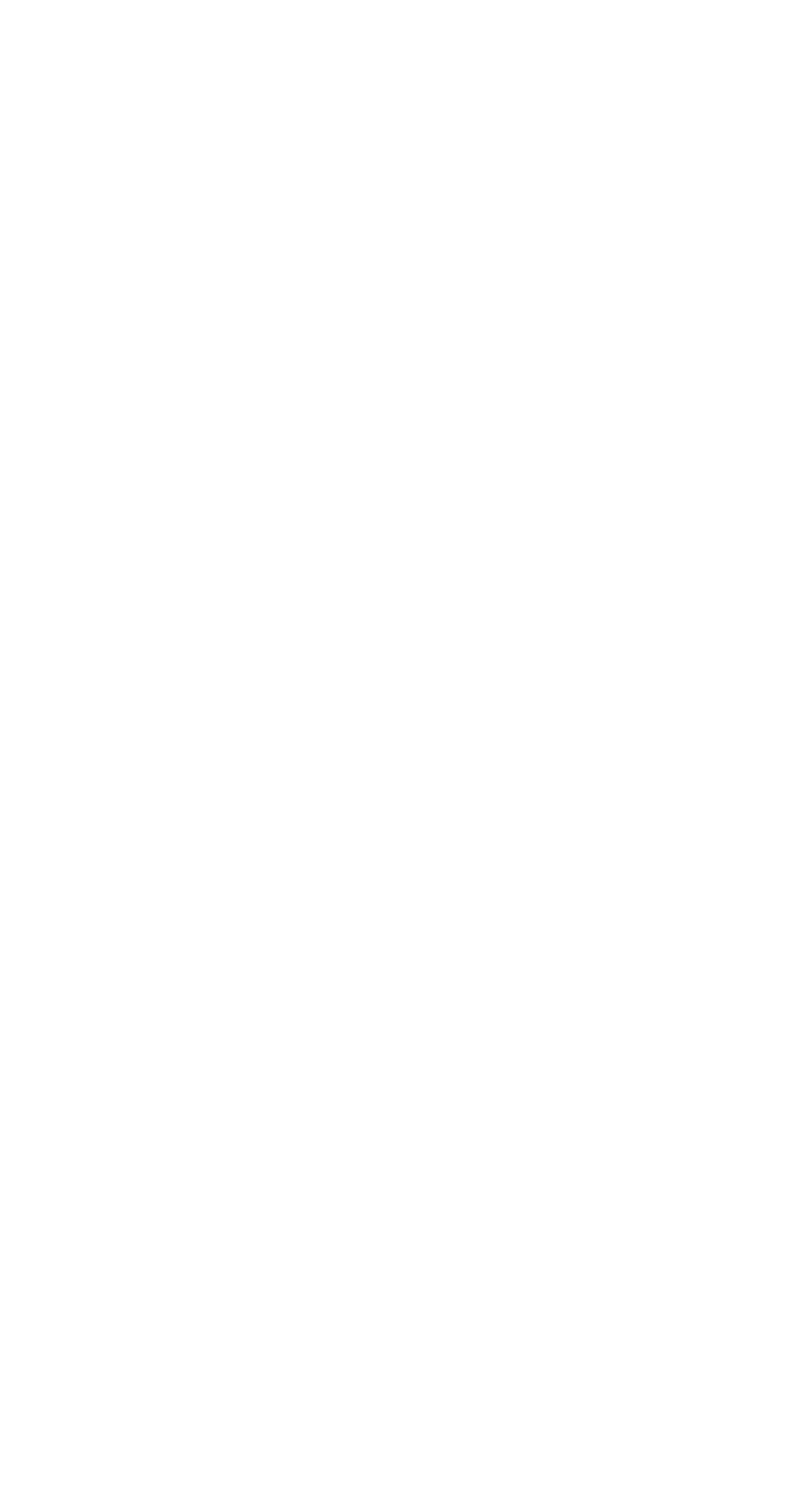
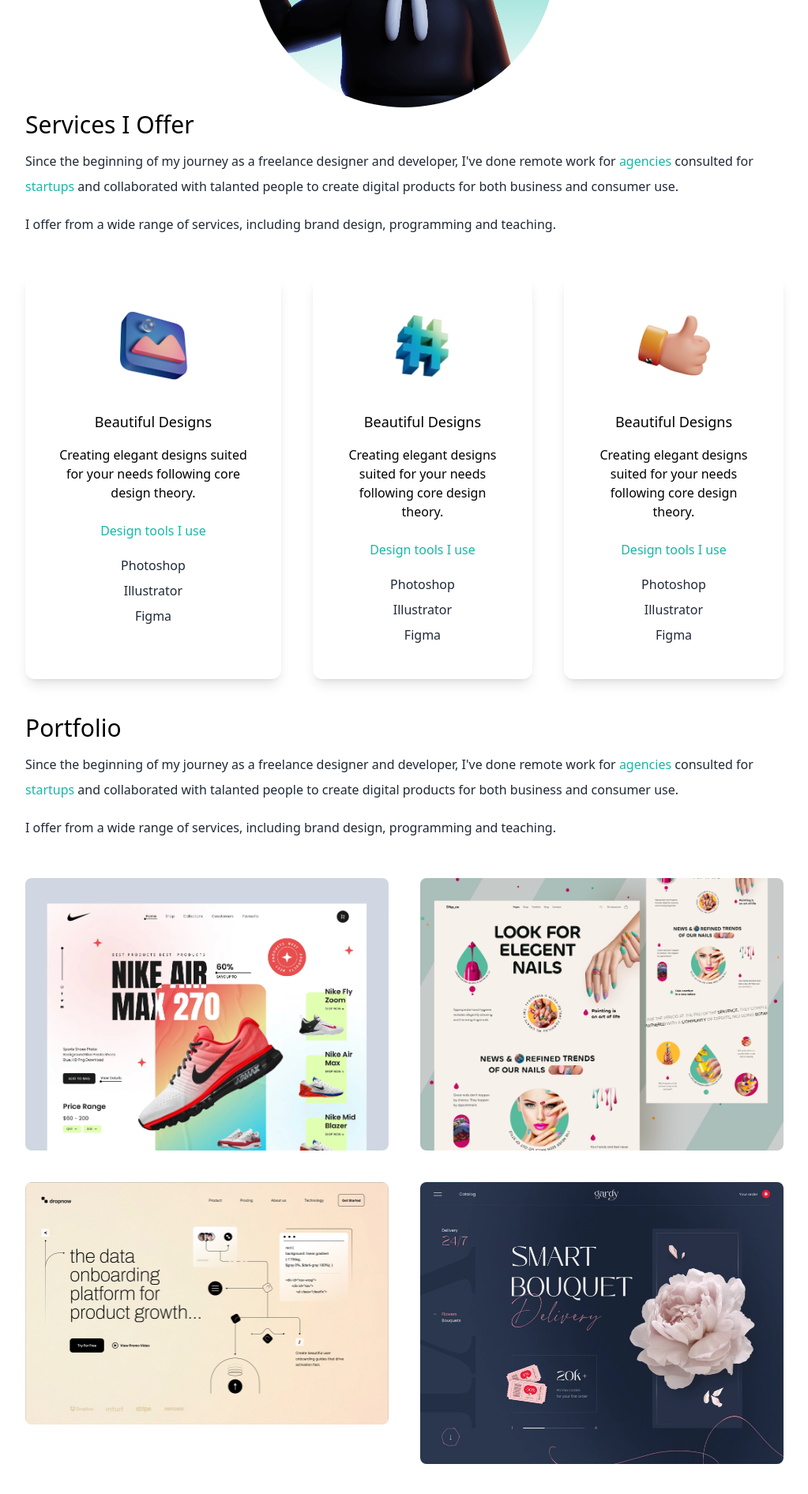
Before and after one commit to grandonbarcia/nextjs-taillwind-portfolio, a Next.js app: page / in a window 1280 px wide. Shown: the part 860-2752 px from the top of the page at 79% size, without its empty margins (128-1151 px from the left). Before the commit the page ends 800 px from the top, so only its background shows below. Built offline with nearby package versions, Linux system fonts and the light colour scheme.

Commit message:
finished project

```diff
--- a/pages/index.js
+++ b/pages/index.js
@@ -1,5 +1,22 @@
 import Head from 'next/head';
 import { BsFillMoonStarsFill } from 'react-icons/bs';
+import {
+  AiFillTwitterCircle,
+  AiFillYoutube,
+  AiFillLinkedin,
+} from 'react-icons/ai';
+
+import Image from 'next/image';
+import deved from '../public/dev-ed-wave.png';
+import design from '../public/design.png';
+import code from '../public/code.png';
+import consulting from '../public/consulting.png';
+import web1 from '../public/web1.png';
+import web2 from '../public/web2.png';
+import web3 from '../public/web3.png';
+import web4 from '../public/web4.png';
+import web5 from '../public/web5.png';
+import web6 from '../public/web6.png';
 
 export default function Home() {
   return (
@@ -10,7 +27,7 @@
         <meta name="viewport" content="width=device-width, initial-scale=1" />
         <link rel="icon" href="/favicon.ico" />
       </Head>
-      <main className="bg-white px-10">
+      <main className="bg-white px-10 md:px-20 lg:px-40">
         <section className="min-h-screen">
           <nav className="py-10 mb-12 flex justify-between ">
             <h1 className="text-xl font-burtons">developed by Brandon</h1>
@@ -28,13 +45,169 @@
               </li>
             </ul>
           </nav>
-          <div>
-            <h2>Brandon Garcia</h2>
-            <h3> Developer and Designer</h3>
-            <p>
+          <div className="text-center p-10">
+            <h2 className="text-5xl py-2 text-teal-600 font-medium md:text-6xl ">
+              Brandon Garcia
+            </h2>
+            <h3 className="text-2xl py-2 md:text-3xl">
+              {' '}
+              Developer and Designer
+            </h3>
+            <p className="text-md py-5 leading-8 md:text-xl max-w-xl mx-auto">
               Freelancer providing services for programming and design content
               needs. Join me down below and let's get cracking!
             </p>
+          </div>
+          <div className="text-5xl flex justify-center gap-16 py-3">
+            <AiFillLinkedin />
+            <AiFillYoutube />
+            <AiFillTwitterCircle />
+          </div>
+          <div className="relative mx-auto bg-gradient-to-b from-teal-500 rounded-full w-80 h-80 mt-20 overflow-hidden md:h-96 md:w-96">
+            <Image src={deved} layout="fill" objectFit="cover" />
+          </div>
+        </section>
+        <section>
+          <div>
+            <h3 className="text-3xl py-1"> Services I Offer </h3>
+            <p className="text-md py-2 leading-8 text-gray-800">
+              Since the beginning of my journey as a freelance designer and
+              developer, I've done remote work for{' '}
+              <span className="text-teal-500"> agencies </span>
+              consulted for <span className="text-teal-500">startups </span>
+              and collaborated with talanted people to create digital products
+              for both business and consumer use.
+            </p>
+            <p className="text-md py-2 leading-8 text-gray-800 dark:text-gray-400">
+              I offer from a wide range of services, including brand design,
+              programming and teaching.
+            </p>
+          </div>
+          <div className="lg:flex gap-10">
+            <div className="text-center shadow-lg p-10 rounded-xl my-10">
+              <div className="flex justify-center">
+                <Image src={design} width={100} height={100} alt="card Image" />
+              </div>
+              <h3 className="text-lg font-medium pt-8 pb-2 ">
+                Beautiful Designs
+              </h3>
+              <p className="py-2">
+                Creating elegant designs suited for your needs following core
+                design theory.
+              </p>
+              <h4 className="py-4 text-teal-500">Design tools I use</h4>
+              <p className="text-gray-800 py-1">Photoshop</p>
+              <p className="text-gray-800 py-1">Illustrator</p>
+              <p className="text-gray-800 py-1">Figma</p>
+            </div>
+            <div>
+              <div className="text-center shadow-lg p-10 rounded-xl my-10">
+                <div className="flex justify-center">
+                  <Image src={code} width={100} height={100} alt="card Image" />
+                </div>
+                <h3 className="text-lg font-medium pt-8 pb-2 ">
+                  Beautiful Designs
+                </h3>
+                <p className="py-2">
+                  Creating elegant designs suited for your needs following core
+                  design theory.
+                </p>
+                <h4 className="py-4 text-teal-500">Design tools I use</h4>
+                <p className="text-gray-800 py-1">Photoshop</p>
+                <p className="text-gray-800 py-1">Illustrator</p>
+                <p className="text-gray-800 py-1">Figma</p>
+              </div>
+            </div>
+            <div>
+              <div className="text-center shadow-lg p-10 rounded-xl my-10">
+                <div className="flex justify-center">
+                  <Image
+                    src={consulting}
+                    width={100}
+                    height={100}
+                    alt="card Image"
+                  />
+                </div>
+                <h3 className="text-lg font-medium pt-8 pb-2 ">
+                  Beautiful Designs
+                </h3>
+                <p className="py-2">
+                  Creating elegant designs suited for your needs following core
+                  design theory.
+                </p>
+                <h4 className="py-4 text-teal-500">Design tools I use</h4>
+                <p className="text-gray-800 py-1">Photoshop</p>
+                <p className="text-gray-800 py-1">Illustrator</p>
+                <p className="text-gray-800 py-1">Figma</p>
+              </div>
+            </div>
+          </div>
+        </section>
+        <section>
+          <div>
+            <h3 className="text-3xl py-1">Portfolio</h3>
+            <p className="text-md py-2 leading-8 text-gray-800 ">
+              Since the beginning of my journey as a freelance designer and
+              developer, I've done remote work for
+              <span className="text-teal-500"> agencies </span>
+              consulted for <span className="text-teal-500">startups </span>
+              and collaborated with talanted people to create digital products
+              for both business and consumer use.
+            </p>
+            <p className="text-md py-2 leading-8 text-gray-800 ">
+              I offer from a wide range of services, including brand design,
+              programming and teaching.
+            </p>
+          </div>
+          <div className="flex flex-col gap-10 py-10 lg:flex-row lg:flex-wrap">
+            <div className="basis-1/3 flex-1">
+              <Image
+                src={web1}
+                className="rounded-lg object-cover"
+                width={'100%'}
+                height={'100%'}
+              />
+            </div>
+            <div className="basis-1/3 flex-1">
+              <Image
+                src={web2}
+                className="rounded-lg object-cover"
+                width={'100%'}
+                height={'100%'}
+              />
+            </div>
+            <div className="basis-1/3 flex-1">
+              <Image
+                src={web3}
+                className="rounded-lg object-cover"
+                width={'100%'}
+                height={'100%'}
+              />
+            </div>
+            <div className="basis-1/3 flex-1">
+              <Image
+                src={web4}
+                className="rounded-lg object-cover"
+                width={'100%'}
+                height={'100%'}
+              />
+            </div>
+            <div className="basis-1/3 flex-1">
+              <Image
+                src={web5}
+                className="rounded-lg object-cover"
+                width={'100%'}
+                height={'100%'}
+              />
+            </div>
+            <div className="basis-1/3 flex-1">
+              <Image
+                src={web6}
+                className="rounded-lg object-cover"
+                width={'100%'}
+                height={'100%'}
+              />
+            </div>
           </div>
         </section>
       </main>
```
